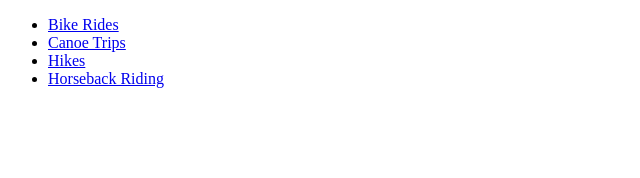
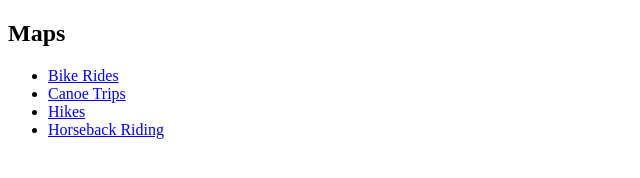
Before and after one commit to timkeith/timkeith.github.io, a plain HTML site: page maps/index.html in a window 1280 px wide. Shown: the whole page, without its empty margins (0-640 px from the left). Drawn offline with Linux system fonts and the light colour scheme.

Commit message:
add <h2> title to main index.html

```diff
--- a/maps/index.html
+++ b/maps/index.html
@@ -6,6 +6,7 @@
   <title>Maps</title>
 </head>
 <body>
+  <h2>Maps</h2>
   <ul>
     <li><a href='bike/index.html'>Bike Rides</a></li>
     <li><a href='canoe/index.html'>Canoe Trips</a></li>
```
Also changed, not shown: 1 other file.
